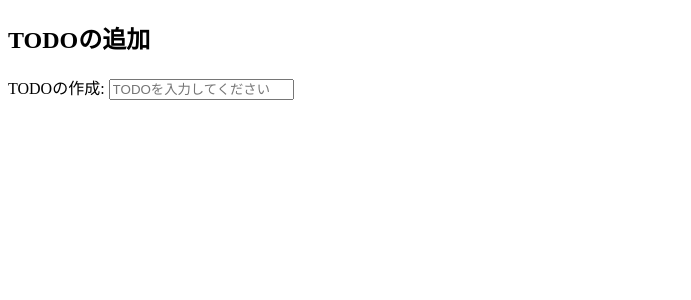
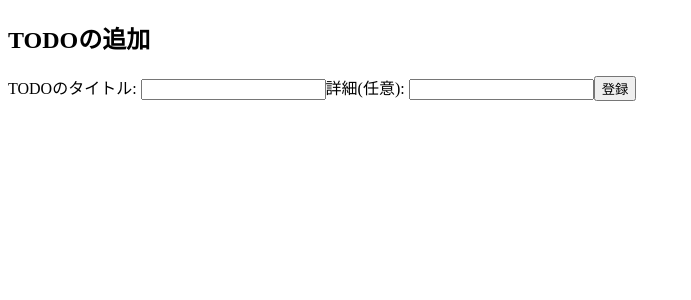
Before and after one commit to mathken029/todo-elementary, a React (Create React App) app: page / in a window 1280 px wide. Shown: the top 300 px of the page, without its empty margins (0-691 px from the left). Built offline with nearby package versions, Linux system fonts and the light colour scheme.

Commit message:
TODOの表示項目に詳細を追加しました。

```diff
--- a/src/App.js
+++ b/src/App.js
@@ -3,13 +3,12 @@ import { useState } from "react";
 function App() {
   // # 上から順番に機能追加していきます
 
-  // ## TODO項目へのステータス(未着手、進行中、完了 など)の追加
-  // * まず、プルダウンリストをリストの表示項目に追加します
-  // * 初期値は「未着手」にして、進行中、完了にステータスを切り替えられるようにします
-
   // ## TODO項目への詳細の追加
   // * TODOの作成の際に、入力が任意の詳細を入力するためのテキストボックスを追加します
   // * TODO項目のタイトルと同様にラベルで表示します
+
+  // ## TODOの編集機能の追加
+  // * 過去のソースコードを参考に追加します
   // * ボタン「編集」を入力した際に詳細も編集できるようにします
 
   // # 以下は、余裕があれば実施する項目です
@@ -18,31 +17,40 @@ function App() {
   // ## どれかのパーツのコンポーネント化
 
   const [todos, setTodos] = useState([]);
-  const [todo, setTodo] = useState("");
+  const [todoTitle, setTodoTitle] = useState("");
+  const [todoDetail, setTodoDetail] = useState("");
   const [isEditing, setIsEditing] = useState(false);
   const [currentTodo, setCurrentTodo] = useState({});
   const [idCount, setIdCount] = useState(1);
 
-  function handleAddInputChange(e) {
-    setTodo(e.target.value);
+  function handleAddTodoTitleInputChange(e) {
+    setTodoTitle(e.target.value);
+  }
+
+  function handleAddTodoDetailInputChange(e) {
+    setTodoDetail(e.target.value);
   }
 
   function handleAddFormSubmit(e) {
     e.preventDefault();
+    console.log("title:" + todoTitle);
+    console.log("detail:" + todoDetail);
 
-    if (todo !== "") {
+    if (todoTitle !== "") {
       setIdCount(idCount + 1);
       setTodos([
         ...todos,
         {
           id: idCount,
           timestamp: new Date(),
-          text: todo.trim(),
+          title: todoTitle.trim(),
+          detail: todoDetail.trim(),
         },
       ]);
     }
 
-    setTodo("");
+    setTodoTitle("");
+    setTodoDetail("");
   }
 
   return (
@@ -58,21 +66,30 @@ function App() {
       ) : (
         <form onSubmit={handleAddFormSubmit}>
           <h2>TODOの追加</h2>
-          <label htmlFor="todo">TODOの作成: </label>
+          <label htmlFor="todoTitle">TODOのタイトル: </label>
           <input
-            name="todo"
+            name="todoTitle"
             type="text"
-            placeholder="TODOを入力してください"
-            value={todo}
-            onChange={handleAddInputChange}
+            value={todoTitle}
+            onChange={handleAddTodoTitleInputChange}
           />
+
+          <label htmlFor="todoDetail">詳細(任意): </label>
+          <input
+            name="todoDetail"
+            type="text"
+            value={todoDetail}
+            onChange={handleAddTodoDetailInputChange}
+          />
+
+          <button type="submit">登録</button>
         </form>
       )}
 
       <ul className="todo-list">
         {todos.map((todo) => (
           <li key={todo.timestamp}>
-            {todo.id} :{todo.text}
+            {todo.id} :{todo.title} {todo.detail}
             <select name="todoStatus">
               <option>未着手</option>
               <option>進行中</option>
```
